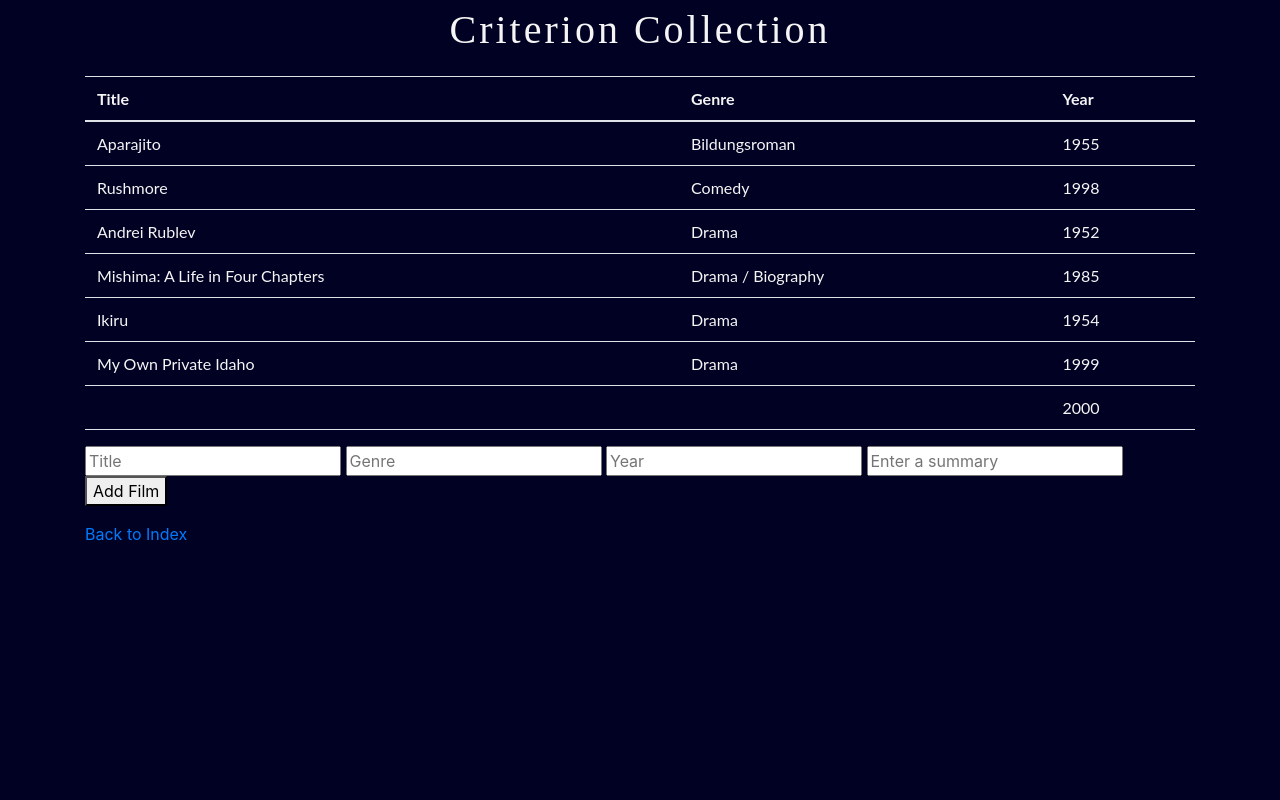
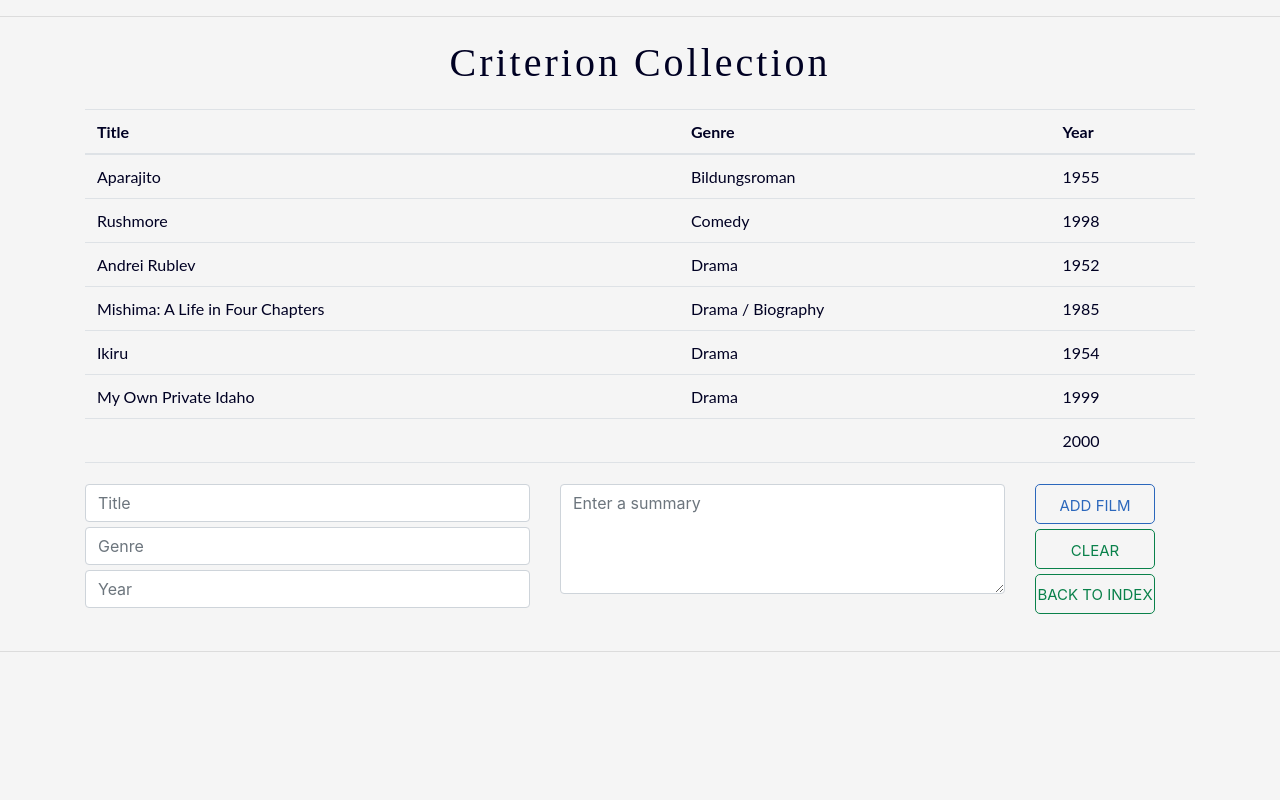
Before and after one commit to sohdas/FilmCollection, a Django app: page /collection/3/ in a window 1280 px wide. Run offline with Django 3.2, Linux system fonts and the light colour scheme; data comes from the database, SQL or seed files in the repository; both versions use the stored data as it was after the commit; some libraries are stand-ins or nearby versions.

Commit message:
masking and form submission improvements

```diff
--- a/collection/static/collection/style.css
+++ b/collection/static/collection/style.css
@@ -1,64 +1,122 @@
-.color-white{
-    color:whitesmoke;
+.color-whitesmoke {
+    color: whitesmoke;
 }
 
-.color-navy{
-    color:#000123;
+.color-navy {
+    color: #000123;
 }
-.body-font{
+
+.body-font {
     font-family: 'Lato';
 }
-.header-font{
+
+html body {
+    background-color: whitesmoke;
+}
+
+a {
+    text-decoration: none !important;
+}
+
+.title {
     font-family: 'Montserrat';
+    font-size: 40px;
+    letter-spacing: 3px;
     font-weight: 450;
+    margin: auto;
+    width: 100%;
+    text-align: center;
+}
+
+.shelf_list {
+    font-size: 20px;
 }
 
 /*Table Stuff*/
 
-.table tr:not(.summary) td{
-    border:none !important;
+.table tr:not(.summary) td {
+    border: none !important;
 }
-.table tbody tr:not(.summary):hover{
+
+.table tbody tr:not(.summary):hover {
     cursor: pointer;
-    background-color:whitesmoke !important;
+    background-color: #2b67bc !important;
+    color: white;
+    transition: ease-in-out .3s;
+}
+
+.table tbody tr {
+    background-color: whitesmoke;
     color: #000123;
     transition: ease-in-out .3s;
 }
 
-.table tbody tr{
-    background-color: #000123;
-    color:whitesmoke;
+.table .summary,
+.table .summary td {
+    padding: 0;
+    margin: 0;
+}
+
+.table .summary .hiddenSummary {
+    display: none;
+    padding-top: 10px;
+    padding-bottom: 10px;
+}
+
+.summary-content {
+    opacity: .55;
+    padding-left: 10px;
+}
+
+/*Buttons*/
+
+.button-yin {
+    font-style: normal;
+    display: block;
+    font-size: 15px;
+    background-color: whitesmoke;
+    color: #2b67bc;
+    height: 40px;
+    width: 120px;
+    border-radius: 5px;
+    border: 1px solid #2b67bc;
+    text-align: center;
+    line-height: 40px;
     transition: ease-in-out .3s;
 }
 
-.table .summary , .table .summary td {
-    padding: 0;
-    margin: 0;
-}
-.table .summary .hiddenSummary{
-    display: none;
-    padding-top: 10px;
-    padding-bottom: 10px;
-    font-style: italic;
+.button-yin:hover {
+    cursor: pointer;
+    color: white;
+    background-color: #2b67bc;
+    transition: ease-in-out .3s;
 }
 
-html body{
-    background-color:#000123;
-}
-a:visited{
-    color: lightgrey;
+.button-yang {
+    font-style: normal;
+    display: block;
+    font-size: 15px;
+    background-color: whitesmoke;
+    color: #09814a;
+    height: 40px;
+    width: 120px;
+    border-radius: 5px;
+    border: 1px solid #09814a;
+    text-align: center;
+    line-height: 40px;
+    transition: ease-in-out .3s;
 }
 
-.title{
-    font-family: 'Montserrat';
-    font-size: 40px;
-    letter-spacing: 3px;
-    font-weight: 450;
-    margin:auto;
-    width:100%;
-    text-align:center;
+.button-yang:hover {
+    cursor: pointer;
+    color: white;
+    background-color: #09814a;
+    transition: ease-in-out .3s;
 }
 
-.shelf_list{
-    font-size:20px;
+/*Forms*/
+
+.form-spacing {
+    margin-top: 5px;
+    margin-bottom: 5px;
 }
--- a/collection/templates/base.html
+++ b/collection/templates/base.html
@@ -12,13 +12,17 @@
 
 <body>
     <script src="https://code.jquery.com/jquery-3.3.1.min.js" integrity="sha256-FgpCb/KJQlLNfOu91ta32o/NMZxltwRo8QtmkMRdAu8="
-        crossorigin="anonymous"></script>
+    crossorigin="anonymous"></script>
     <script src="https://cdnjs.cloudflare.com/ajax/libs/popper.js/1.14.3/umd/popper.min.js" integrity="sha384-ZMP7rVo3mIykV+2+9J3UJ46jBk0WLaUAdn689aCwoqbBJiSnjAK/l8WvCWPIPm49"
-        crossorigin="anonymous"></script>
+    crossorigin="anonymous"></script>
     <script src="https://stackpath.bootstrapcdn.com/bootstrap/4.1.3/js/bootstrap.min.js" integrity="sha384-ChfqqxuZUCnJSK3+MXmPNIyE6ZbWh2IMqE241rYiqJxyMiZ6OW/JmZQ5stwEULTy"
-        crossorigin="anonymous"></script>
+    crossorigin="anonymous"></script>
+    <!--bootstrap extension-->
+    <script src="//cdnjs.cloudflare.com/ajax/libs/jasny-bootstrap/3.1.3/js/jasny-bootstrap.min.js"></script>
+    <hr>
     {% block body %}
     {% endblock %}
+    <hr>
 </body>
 
 </html>
--- a/collection/templates/collection/detail.html
+++ b/collection/templates/collection/detail.html
@@ -1,12 +1,11 @@
 {% extends 'base.html' %}
 
 {% block body %}
-<div class="container color-white">
+<div class="container color-navy">
     <div class="title">
         <p> {{ shelf.shelf_name }} </p>
     </div>
-    {% if error_message %}<p><strong>{{ error_message }}</strong></p>{% endif %}
-    <table class="table body-font color-white">
+    <table class="table body-font color-navy">
         <thead>
             <th>Title</th>
             <th>Genre</th>
@@ -21,25 +20,33 @@
             </tr>
             <tr class="summary">
                 <td colspan=3>
-                    <div class = "hiddenSummary" for="movie{{ forloop.counter}}">
-                        &emsp;&emsp; {{ movie.movie_summary }}
-                        <a href="{% url 'collection:update' shelf.id movie.id %}"> Edit </a>
+                    <div class="hiddenSummary" for="movie{{ forloop.counter}}">
+                         <span class="summary-content">{{ movie.movie_summary }}
+                         </span>
+                        <a class="button-yin" href="{% url 'collection:update' shelf.id movie.id %}"> EDIT </a>
                     </div>
                 </td>
             </tr>
             {% endfor %}
         </tbody>
     </table>
-    <form action="{% url 'collection:add_film' shelf.id %}" method="post">
+    <form class="row" action="{% url 'collection:add_film' shelf.id %}" method="post">
         {% csrf_token %}
-        <input type="text" name="title" placeholder="Title">
-        <input type="text" name="genre" placeholder="Genre">
-        <input type="number" maxlength="4" name="year" placeholder="Year">
-        <input type="text" name="summary" placeholder="Enter a summary">
-        <button type="submit"> Add Film </button>
+        <div class="col-sm-5 form-group">
+            <input class="form-control form-spacing" type="text" name="title" placeholder="Title">
+            <input class="form-control form-spacing" type="text" name="genre" placeholder="Genre">
+            <input data-placeholder="" data-mask="9999" class="form-control form-spacing" type="text" min="0000" max="2050" name="year"
+                placeholder="Year">
+        </div>
+        <div class="col-sm-5 form-group">
+            <textarea rows="4" class="form-control form-spacing" type="text" name="summary" placeholder="Enter a summary"></textarea>
+        </div>
+        <div class="col-sm-2 form-group">
+            <button class="button-yin form-spacing" type="submit"> ADD FILM </button>
+            <button class="button-yang form-spacing" type="reset"> CLEAR </button>
+            <a class="button-yang form-spacing" href="{% url 'collection:index' %}">BACK TO INDEX</a>
+        </div>
     </form>
-
-    <a href="{% url 'collection:index' %}">Back to Index</a>
 </div>
 
 <script>
@@ -49,6 +56,7 @@
             s = s.children().children('.hiddenSummary');
             s.slideToggle();
         });
+
     });
 </script>
 {% endblock %}
```
Also changed, not shown: collection/templates/collection/index.html (+3 -4 lines), collection/templates/collection/update.html (+7 -7 lines), db.sqlite3.
